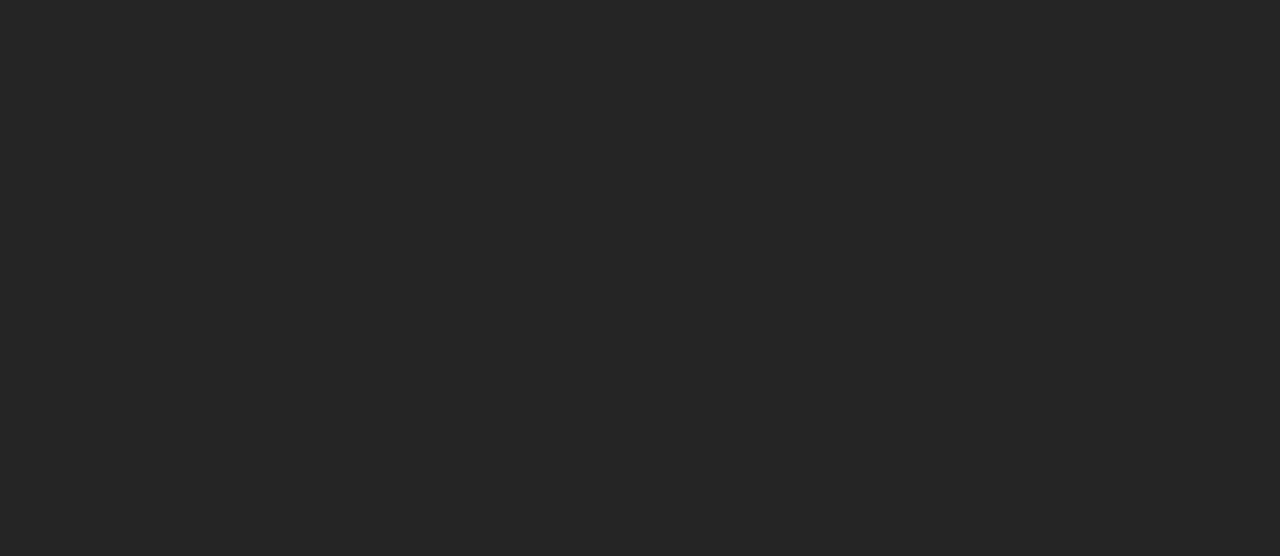
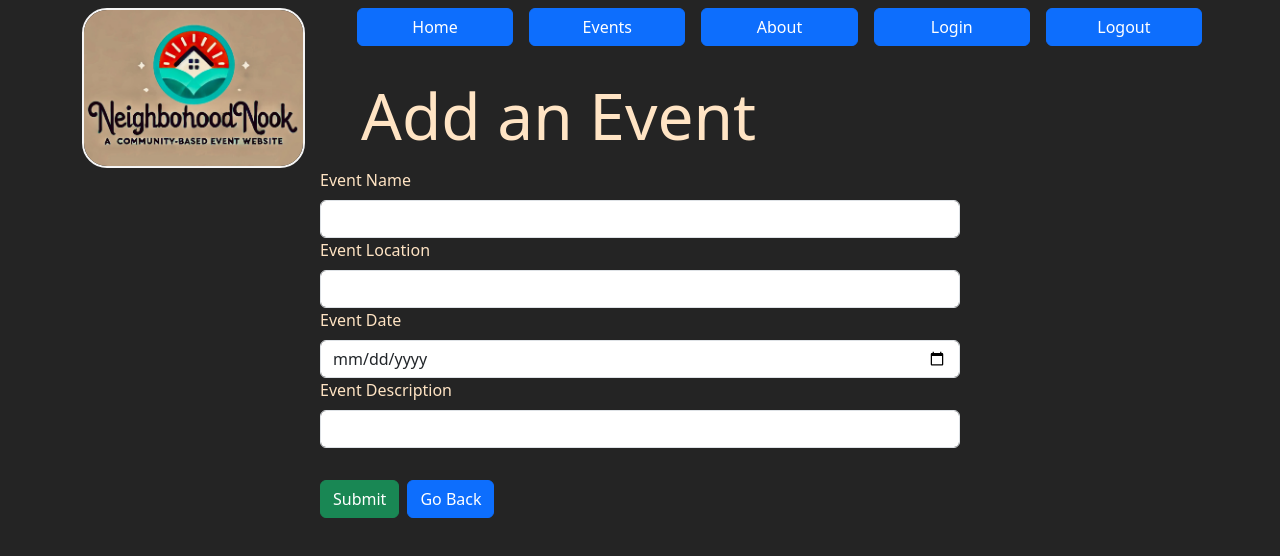
Before and after one commit to AndrewKlumpp/groupProject, a React (Vite) app in the folder client/: page /create/event in a window 1280 px wide. Before the commit this address had no page. Shown: the top 556 px of the page. Built offline with nearby package versions, Linux system fonts and the light colour scheme.

Commit message:
added EventForm and got create working

```diff
--- a/client/src/App.jsx
+++ b/client/src/App.jsx
@@ -8,6 +8,7 @@
 import LoginContent from './components/LoginContent'
 import Header from './components/Header'
 import { useUser } from './context/UserContext';
+import AddEvent from './views/AddEvent'
 
 function App() {
 
@@ -18,6 +19,7 @@
         <Routes>
           <Route index element={<Home />} />
           <Route path='/events' element={<Events user={user}/>}/>
+          <Route path='/create/event' element={<AddEvent/>}/>
           <Route path='/about' element={<About/>}/>
           <Route path='/login' element={<LoginContent setUser={setUser}/>}/>
         </Routes>
--- /dev/null
+++ b/client/src/components/EventForm.jsx
@@ -0,0 +1,96 @@
+import React, { useState, useEffect } from 'react';
+import { Link, useNavigate } from 'react-router-dom';
+import axios from 'axios';
+
+const EventForm = (props) => {
+  const navigate = useNavigate()
+  const [eventName, setEventName] = useState('')
+  const [eventLocation, setEventLocation] = useState('')
+  const [eventDate, setEventDate] = useState('')
+  const [eventDescription, setEventDescription] = useState('')
+  const [errors, setErrors] = useState({})
+
+  const submitHandler = (e) => {
+    e.preventDefault();
+    const newEvent = {
+      eventName,
+      eventLocation,
+      eventDate,
+      eventDescription
+    }
+    axios.post('http://localhost:8000/api/events/create', newEvent)
+      .then((res) => {
+        navigate('/events')
+      })
+      .catch((err) => {
+        setErrors(err.response.data.errors)
+      })
+  }
+
+  return (
+    <div>
+      <form className='w-50 mx-auto' onSubmit={submitHandler}>
+        <div>
+          <label className='form-label'>Event Name</label>
+          <input
+            className='form-control'
+            type="text"
+            onChange={(e) => setEventName(e.target.value)}
+            value={eventName}
+          />
+          {
+            errors.eventName ?
+            <p className='text-danger'>{errors.eventName.message}</p> :
+            null
+          }
+        </div>
+        <div>
+          <label className='form-label'>Event Location</label>
+          <input
+            className='form-control'
+            type="text"
+            onChange={(e) => setEventLocation(e.target.value)}
+            value={eventLocation}
+          />
+          {
+            errors.eventLocation ?
+            <p className='text-danger'>{errors.eventLocation.message}</p> :
+            null
+          }
+        </div>
+        <div>
+          <label className='form-label'>Event Date</label>
+          <input
+            className='form-control'
+            type="date"
+            onChange={(e) => setEventDate(e.target.value)}
+            value={eventDate}
+          />
+          {
+            errors.eventDate ?
+            <p className='text-danger'>{errors.eventDate.message}</p> :
+            null
+          }
+        </div>
+        <div>
+          <label className='form-label'>Event Description</label>
+          <input
+            className='form-control'
+            type="text"
+            onChange={(e) => setEventDescription(e.target.value)}
+            value={eventDescription}
+          />
+          {
+            errors.eventDescription ?
+            <p className='text-danger'>{errors.eventDescription.message}</p> :
+            null
+          }
+        </div>
+        <br />
+        <button className='btn btn-success'>Submit</button>
+        <Link className='btn btn-primary m-2 col' to={'/events'}>Go Back</Link>
+      </form>
+    </div>
+  )
+}
+export default EventForm
--- /dev/null
+++ b/client/src/views/AddEvent.jsx
@@ -0,0 +1,14 @@
+import React, { useState } from 'react';
+import Header from '../components/Header';
+import EventForm from '../components/EventForm';
+import { Link } from 'react-router-dom';
+
+const AddEvent = () => {
+  return (
+    <div>
+      <Header title={'Add an Event'} />
+      <EventForm />
+    </div>
+  )
+}
+export default AddEvent;
```
